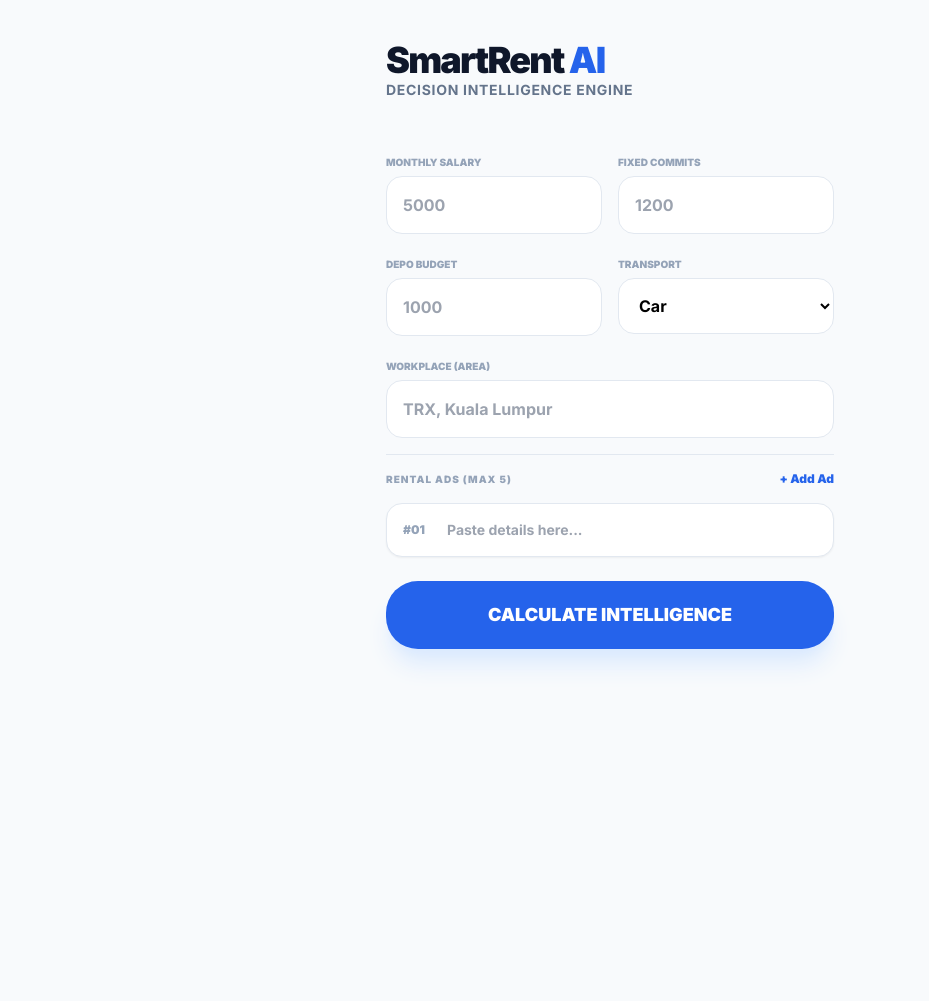
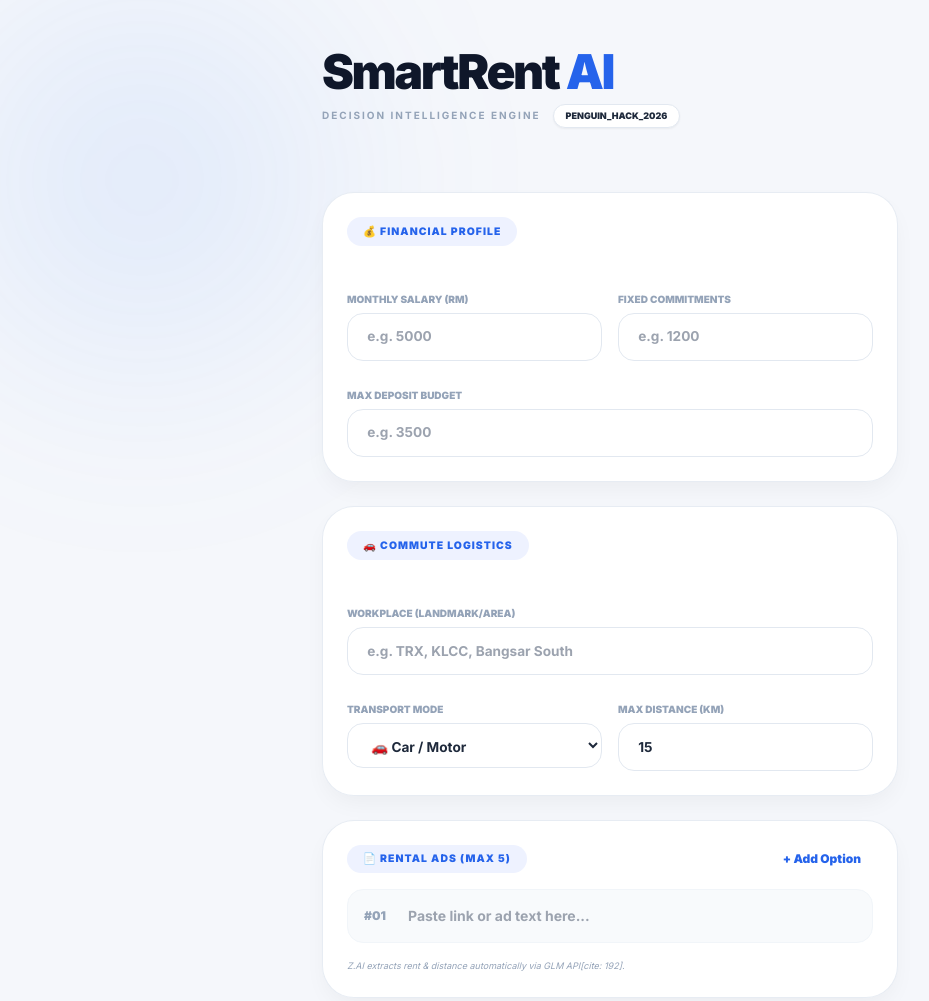
Before and after one commit to tan97-star/smart-rent, a plain HTML site: page index.html in a window 1280 px wide. Shown: the top 1001 px of the page, without its empty margins (30-959 px from the left). Before the commit the page ends 800 px from the top, so only its background shows below. Drawn offline with nearby package versions, Linux system fonts and the light colour scheme.

Commit message:
debug 11

```diff
--- a/index.html
+++ b/index.html
@@ -3,80 +3,101 @@
 <head>
     <meta charset="UTF-8">
     <meta name="viewport" content="width=device-width, initial-scale=1.0">
-    <title>SmartRent AI | Decision Engine</title>
+    <title>SmartRent AI | Decision Intelligence Engine</title>
+    <script src="https://cdn.tailwindcss.com"></script>
     <link rel="stylesheet" href="style.css">
-    <script src="https://cdn.tailwindcss.com"></script>
 </head>
-<body class="p-4 pb-20">
+<body class="bg-[#f5f7fb] antialiased p-4 pb-24">
+    <div class="bg-glow"></div>
 
-    <div id="frontPage" class="max-w-md mx-auto space-y-6">
-        <header class="py-6">
-            <h1 class="text-4xl font-black text-slate-900 tracking-tighter">SmartRent <span class="text-blue-600">AI</span></h1>
-            <p class="text-slate-500 font-bold text-sm uppercase tracking-wider">Decision Intelligence Engine</p>
+    <div id="frontPage" class="max-w-xl mx-auto space-y-8">
+        <header class="py-8 text-center lg:text-left">
+            <h1 class="text-5xl font-black text-slate-900 tracking-tighter">
+                SmartRent <span class="text-blue-600">AI</span>
+            </h1>
+            <div class="flex items-center justify-center lg:justify-start gap-3 mt-2">
+                <p class="text-slate-400 font-bold text-[10px] uppercase tracking-[0.2em]">Decision Intelligence Engine</p>
+                <span class="bg-white border border-slate-200 px-3 py-1 rounded-full text-[9px] font-black shadow-sm">PENGUIN_HACK_2026</span>
+            </div>
         </header>
 
-        <div class="space-y-4">
-            <div class="grid grid-cols-2 gap-4">
-                <div class="space-y-1">
-                    <label class="text-[10px] font-black text-slate-400 uppercase">Monthly Salary</label>
-                    <input id="salary" type="number" class="input-field" placeholder="5000">
+        <div class="space-y-6">
+            <div class="card-modern p-6 space-y-5">
+                <span class="section-badge">💰 Financial Profile</span>
+                <div class="grid grid-cols-2 gap-4">
+                    <div class="space-y-1">
+                        <label class="text-[10px] font-black text-slate-400 uppercase">Monthly Salary (RM)</label>
+                        <input id="salary" type="number" class="input-field" placeholder="e.g. 5000">
+                    </div>
+                    <div class="space-y-1">
+                        <label class="text-[10px] font-black text-slate-400 uppercase">Fixed Commitments</label>
+                        <input id="commitments" type="number" class="input-field" placeholder="e.g. 1200">
+                    </div>
                 </div>
                 <div class="space-y-1">
-                    <label class="text-[10px] font-black text-slate-400 uppercase">Fixed Commits</label>
-                    <input id="commitments" type="number" class="input-field" placeholder="1200">
+                    <label class="text-[10px] font-black text-slate-400 uppercase">Max Deposit Budget</label>
+                    <input id="deposit_budget" type="number" class="input-field" placeholder="e.g. 3500">
                 </div>
             </div>
 
-            <div class="grid grid-cols-2 gap-4">
+            <div class="card-modern p-6 space-y-5">
+                <span class="section-badge">🚗 Commute Logistics</span>
                 <div class="space-y-1">
-                    <label class="text-[10px] font-black text-slate-400 uppercase">Depo Budget</label>
-                    <input id="deposit_budget" type="number" class="input-field" placeholder="1000">
+                    <label class="text-[10px] font-black text-slate-400 uppercase">Workplace (Landmark/Area)</label>
+                    <input id="workplace" type="text" class="input-field" placeholder="e.g. TRX, KLCC, Bangsar South">
                 </div>
-                <div class="space-y-1">
-                    <label class="text-[10px] font-black text-slate-400 uppercase">Transport</label>
-                    <select id="transport_mode" class="input-field">
-                        <option value="Car">Car</option>
-                        <option value="Public Transport">Public Transport</option>
-                        <option value="Walk">Walk</option>
-                    </select>
+                <div class="grid grid-cols-2 gap-4">
+                    <div class="space-y-1">
+                        <label class="text-[10px] font-black text-slate-400 uppercase">Transport Mode</label>
+                        <select id="transport_mode" class="input-field">
+                            <option value="Car">🚗 Car / Motor</option>
+                            <option value="Public Transport">🚆 Public Transport</option>
+                            <option value="Walk">🚶 Walk / Cycle</option>
+                        </select>
+                    </div>
+                    <div class="space-y-1">
+                        <label class="text-[10px] font-black text-slate-400 uppercase">Max Distance (KM)</label>
+                        <input id="max_distance" type="number" class="input-field" placeholder="15" value="15">
+                    </div>
                 </div>
             </div>
 
-            <div class="space-y-1">
-                <label class="text-[10px] font-black text-slate-400 uppercase">Workplace (Area)</label>
-                <input id="workplace" type="text" class="input-field" placeholder="TRX, Kuala Lumpur">
-            </div>
-
-            <div class="pt-4 border-t border-slate-200">
-                <div class="flex justify-between items-center mb-4">
-                    <label class="text-[10px] font-black text-slate-400 uppercase tracking-widest">Rental Ads (Max 5)</label>
-                    <button onclick="addRentalAd()" class="text-blue-600 font-black text-xs hover:underline">+ Add Ad</button>
+            <div class="card-modern p-6 space-y-4">
+                <div class="flex justify-between items-center">
+                    <span class="section-badge mb-0">📄 Rental Ads (Max 5)</span>
+                    <button onclick="addRentalAd()" class="text-blue-600 font-black text-xs hover:bg-blue-50 px-3 py-1 rounded-full transition-all">+ Add Option</button>
                 </div>
-                <div id="ads-dynamic-list" class="space-y-2">
-                    <div class="ad-entry flex items-center gap-3 bg-white p-4 rounded-2xl border border-slate-200 shadow-sm">
+                <div id="ads-dynamic-list" class="space-y-3">
+                    <div class="ad-entry flex items-center gap-3 bg-slate-50 p-4 rounded-2xl border border-slate-100">
                         <span class="text-[12px] font-black text-slate-400 w-8">#01</span>
-                        <input class="ad-input flex-1 border-none bg-transparent outline-none text-sm font-bold text-slate-700" placeholder="Paste details here...">
+                        <input class="ad-input flex-1 border-none bg-transparent outline-none text-sm font-bold text-slate-700" placeholder="Paste link or ad text here...">
                     </div>
                 </div>
+                <p class="text-[9px] text-slate-400 italic">Z.AI extracts rent & distance automatically via GLM API[cite: 192].</p>
             </div>
         </div>
 
-        <button onclick="runSmartAnalysis()" class="btn-primary w-full py-5 bg-blue-600 text-white rounded-[2rem] font-black text-lg shadow-xl shadow-blue-100 active:scale-95">
-            CALCULATE INTELLIGENCE
+        <button onclick="runSmartAnalysis()" class="btn-primary w-full py-6 bg-blue-600 text-white rounded-[2.5rem] font-black text-xl shadow-2xl shadow-blue-200 active:scale-95 transition-transform">
+            GENERATE INTELLIGENCE
         </button>
+        <div class="text-center">
+            <button onclick="resetFullForm()" class="text-slate-400 text-[10px] font-bold uppercase tracking-widest hover:text-red-500 transition-colors">Reset System Data</button>
+        </div>
     </div>
 
-    <div id="loadingOverlay" style="display:none;" class="fixed inset-0 bg-white/90 backdrop-blur-md z-[200] flex flex-col items-center justify-center">
-        <div class="loader mb-4"></div>
-        <p class="font-black text-slate-800 tracking-tight">Z.AI is analyzing your COL data...</p>
+    <div id="loadingOverlay" style="display:none;" class="fixed inset-0 bg-white/90 backdrop-blur-xl z-[200] flex flex-col items-center justify-center">
+        <div class="loader mb-6"></div>
+        <p class="font-black text-blue-600 tracking-widest text-sm uppercase animate-pulse">Z.AI Analyzing Financial Impact...</p>
+        <p class="text-slate-400 text-[10px] mt-2 font-bold uppercase">Computing Real Cost Matrix [cite: 215]</p>
     </div>
 
-    <div id="resultOverlay" style="display:none;" class="fixed inset-0 bg-white z-[100] flex flex-col">
-        <nav class="p-4 flex items-center border-b border-slate-100 bg-white">
-            <button onclick="closeResults()" class="bg-slate-100 px-6 py-2 rounded-full font-black text-xs text-slate-600 active:scale-90 transition-all uppercase">← Back to Inputs</button>
+    <div id="resultOverlay" style="display:none;" class="fixed inset-0 bg-white z-[100] flex flex-col overflow-hidden">
+        <nav class="p-4 flex justify-between items-center border-b border-slate-100 bg-white/80 backdrop-blur-md">
+            <button onclick="closeResults()" class="bg-slate-100 px-6 py-2 rounded-full font-black text-[10px] text-slate-600 uppercase tracking-wider">← Back to Inputs</button>
+            <button onclick="window.print()" class="bg-emerald-50 text-emerald-600 px-6 py-2 rounded-full font-black text-[10px] uppercase tracking-wider border border-emerald-100">💾 Export PDF</button>
         </nav>
 
-        <div id="resultsContainer" class="flex-1 overflow-y-auto p-4 bg-slate-50">
+        <div id="resultsContainer" class="flex-1 overflow-y-auto p-4 md:p-8 bg-[#f8fafc]">
             </div>
     </div>
 
--- a/style.css
+++ b/style.css
@@ -1,60 +1,148 @@
-@import url('https://fonts.googleapis.com/css2?family=Inter:wght@400;700;900&display=swap');
+/* * SMARTRENT AI | VISUAL IDENTITY SYSTEM
+ * VERSION: 13.5.0 (FINAL)
+ * THEME: AMBIENT FINANCIAL INTELLIGENCE
+ */
+
+@import url('https://fonts.googleapis.com/css2?family=Inter:opsz,wght@14..32,300;14..32,400;14..32,600;14..32,700;14..32,800;14..32,900&display=swap');
+
+* {
+    margin: 0;
+    padding: 0;
+    box-sizing: border-box;
+}
 
 body {
-    font-family: 'Inter', sans-serif;
-    background: #f8fafc;
+    font-family: 'Inter', system-ui, -apple-system, sans-serif;
+    background: #f5f7fb; /* Aligns with modern dashboard aesthetic  */
     overflow-x: hidden;
+    color: #1e293b;
 }
 
+/* --- Ambient Background Glow --- */
+.bg-glow {
+    position: fixed;
+    top: -15%;
+    left: -10%;
+    width: 600px;
+    height: 600px;
+    background: radial-gradient(circle, rgba(59, 130, 246, 0.12) 0%, rgba(59, 130, 246, 0) 70%);
+    filter: blur(80px);
+    z-index: -1;
+    pointer-events: none;
+    border-radius: 50%;
+}
+
+/* --- Modern Card System [cite: 36, 104] --- */
+.card-modern {
+    background: rgba(255, 255, 255, 0.98);
+    backdrop-filter: blur(10px);
+    border: 1px solid rgba(226, 232, 240, 0.8);
+    border-radius: 2rem;
+    box-shadow: 0 10px 25px -5px rgba(0, 0, 0, 0.05);
+}
+
+.section-badge {
+    font-size: 0.65rem;
+    font-weight: 900;
+    letter-spacing: 0.1em;
+    text-transform: uppercase;
+    color: #2563eb;
+    background: #eef2ff;
+    display: inline-block;
+    padding: 0.4rem 1rem;
+    border-radius: 50px;
+    margin-bottom: 1.2rem;
+}
+
+/* --- Input Logic Styling [cite: 274] --- */
 .input-field {
     width: 100%;
-    padding: 1rem;
-    background: white;
+    padding: 0.8rem 1.2rem;
+    border-radius: 1rem;
     border: 1px solid #e2e8f0;
-    border-radius: 1rem;
+    background: #ffffff;
     font-weight: 700;
+    font-size: 0.85rem;
+    transition: all 0.2s;
     outline: none;
-    transition: all 0.2s;
 }
 
 .input-field:focus {
-    border-color: #2563eb;
-    box-shadow: 0 0 0 4px rgba(37, 99, 235, 0.1);
+    border-color: #3b82f6;
+    box-shadow: 0 0 0 4px rgba(59, 130, 246, 0.1);
+}
+
+/* --- Floating Navigation Dock --- */
+.footer-dock {
+    position: fixed;
+    bottom: 2rem;
+    left: 50%;
+    transform: translateX(-50%);
+    background: rgba(255, 255, 255, 0.8);
+    backdrop-filter: blur(20px);
+    border: 1px solid rgba(255, 255, 255, 0.5);
+    padding: 0.8rem 2rem;
+    border-radius: 100px;
+    z-index: 50;
+    box-shadow: 0 20px 40px -10px rgba(0, 0, 0, 0.1);
+}
+
+/* --- Comparison Canvas Overlay [cite: 230, 260] --- */
+.overlay-panel {
+    position: fixed;
+    inset: 0;
+    background: rgba(248, 250, 252, 0.99);
+    backdrop-filter: blur(15px);
+    z-index: 1000;
+    padding: 2rem 1rem;
+    overflow-y: auto;
+}
+
+/* Side-by-Side Grid Configuration  */
+#resultsContainer {
+    width: 100%;
+    margin-top: 1rem;
+}
+
+/* --- Decision Status Tags [cite: 127] --- */
+.status-tag {
+    font-weight: 900;
+    padding: 0.2rem 0.8rem;
+    border-radius: 50px;
+    text-transform: uppercase;
+    font-size: 0.65rem;
+}
+
+/* --- System Loaders & Animations [cite: 127] --- */
+.loader {
+    width: 44px;
+    height: 44px;
+    border: 4px solid #f1f5f9;
+    border-top: 4px solid #3b82f6;
+    border-radius: 50%;
+    animation: spin 1s linear infinite;
+}
+
+@keyframes spin {
+    to { transform: rotate(360deg); }
 }
 
 .animate-fadeIn {
-    animation: fadeIn 0.3s ease-out;
+    animation: fadeIn 0.4s ease-out forwards;
 }
 
 @keyframes fadeIn {
-    from { opacity: 0; transform: translateY(8px); }
+    from { opacity: 0; transform: translateY(10px); }
     to { opacity: 1; transform: translateY(0); }
 }
 
-.loader {
-    width: 48px;
-    height: 48px;
-    border: 5px solid #2563eb;
-    border-bottom-color: transparent;
-    border-radius: 50%;
-    display: inline-block;
-    animation: rotation 1s linear infinite;
+/* --- Print & Export PDF Styles [cite: 164, 272] --- */
+@media print {
+    .footer-dock, nav, #chatCommand, button {
+        display: none !important;
+    }
+    .overlay-panel {
+        position: relative;
+        background: white;
+    }
 }
-
-@keyframes rotation {
-    0% { transform: rotate(0deg); }
-    100% { transform: rotate(360deg); }
-}
-
-#resultsContainer::-webkit-scrollbar {
-    width: 0px;
-}
-
-.animate-slideUp {
-    animation: slideUp 0.4s cubic-bezier(0.16, 1, 0.3, 1);
-}
-
-@keyframes slideUp {
-    from { transform: translateY(20px); opacity: 0; }
-    to { transform: translateY(0); opacity: 1; }
-}
```
Also changed, not shown: 1 other file.
